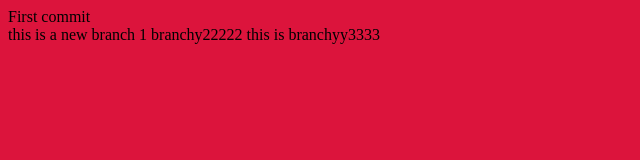
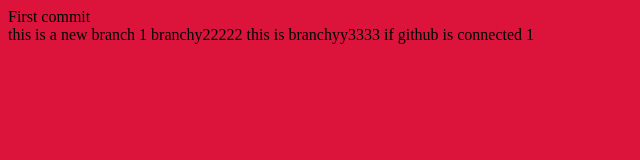
Before and after one commit to andrewcbuensalida/xenotransplant-website, a plain HTML site: page index.html in a window 1280 px wide. Shown: the whole page, without its empty margins (0-640 px from the left). Drawn offline with Linux system fonts and the light colour scheme.

Commit message:
added checking if github 1

```diff
--- a/index.html
+++ b/index.html
@@ -9,6 +9,6 @@
         this is a new branch 1
         branchy22222
         this is branchyy3333
-
+        if github is connected 1
     </body>
 </html>
```
